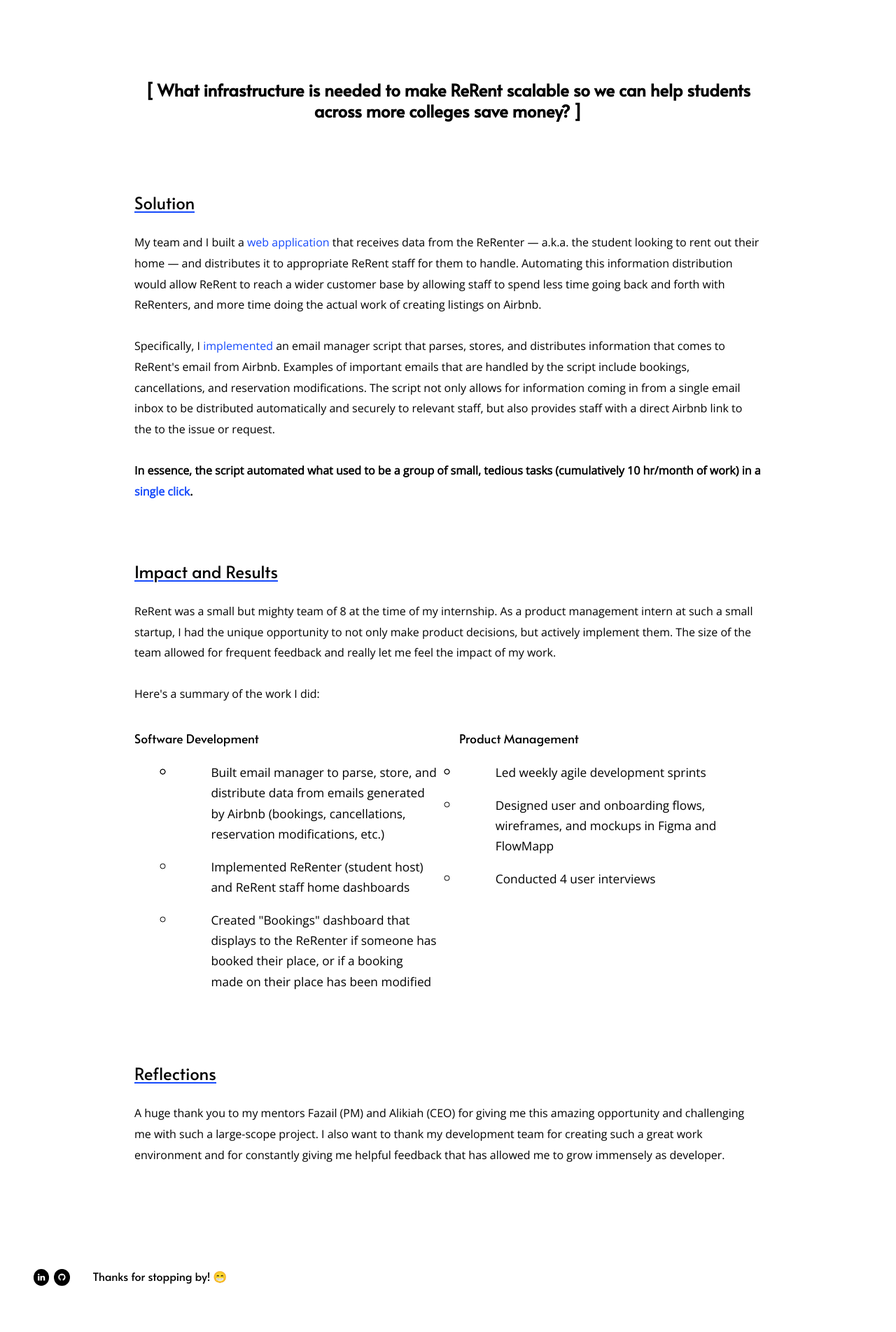
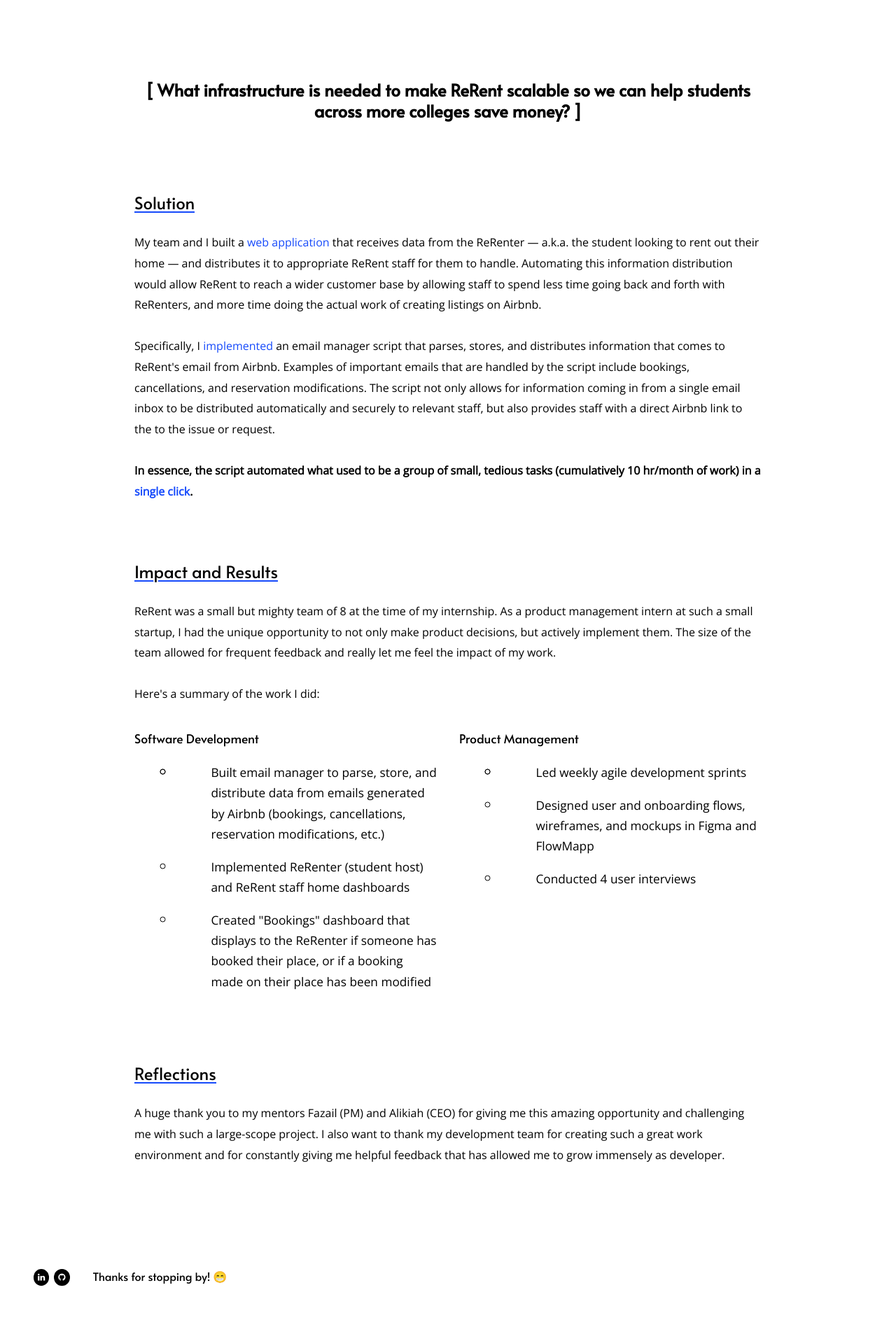
Before and after one commit to ashleyyqin/ashleyyqin.github.io, a Jekyll site: the page built from pages/rerent.html, in a window 1280 px wide. Shown: the part 1119-3022 px from the top of the page at 70% size. Built offline with Jekyll 4.4.1, drawn with Linux system fonts in a browser that asks for light colours; a script that is not in the unit is left out.

Commit message:
Update rerent.html

```diff
--- a/pages/rerent.html
+++ b/pages/rerent.html
@@ -169,7 +169,7 @@
                         </div>
                         <div>
                             <p style="font-size: 110%">Product Management</p>
-                            <ul>
+                            <ul style="margin-left: 3em;">
                                 <li>
                                     <p style="font-family: 'Open Sans', sans-serif; font-size: 90%; margin-left: 3em; line-height: 1.7">
                                     Led weekly agile development sprints
```
